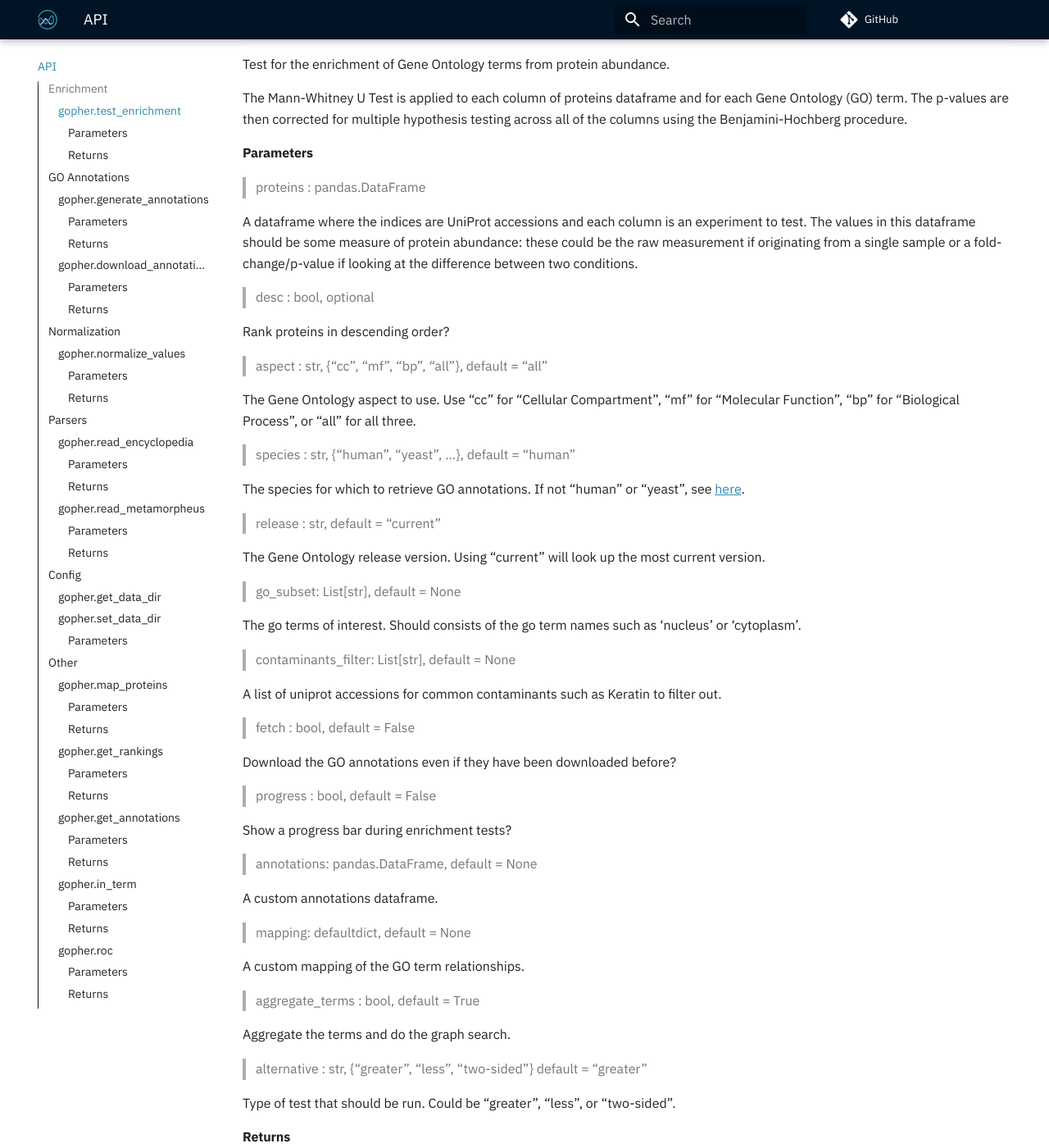
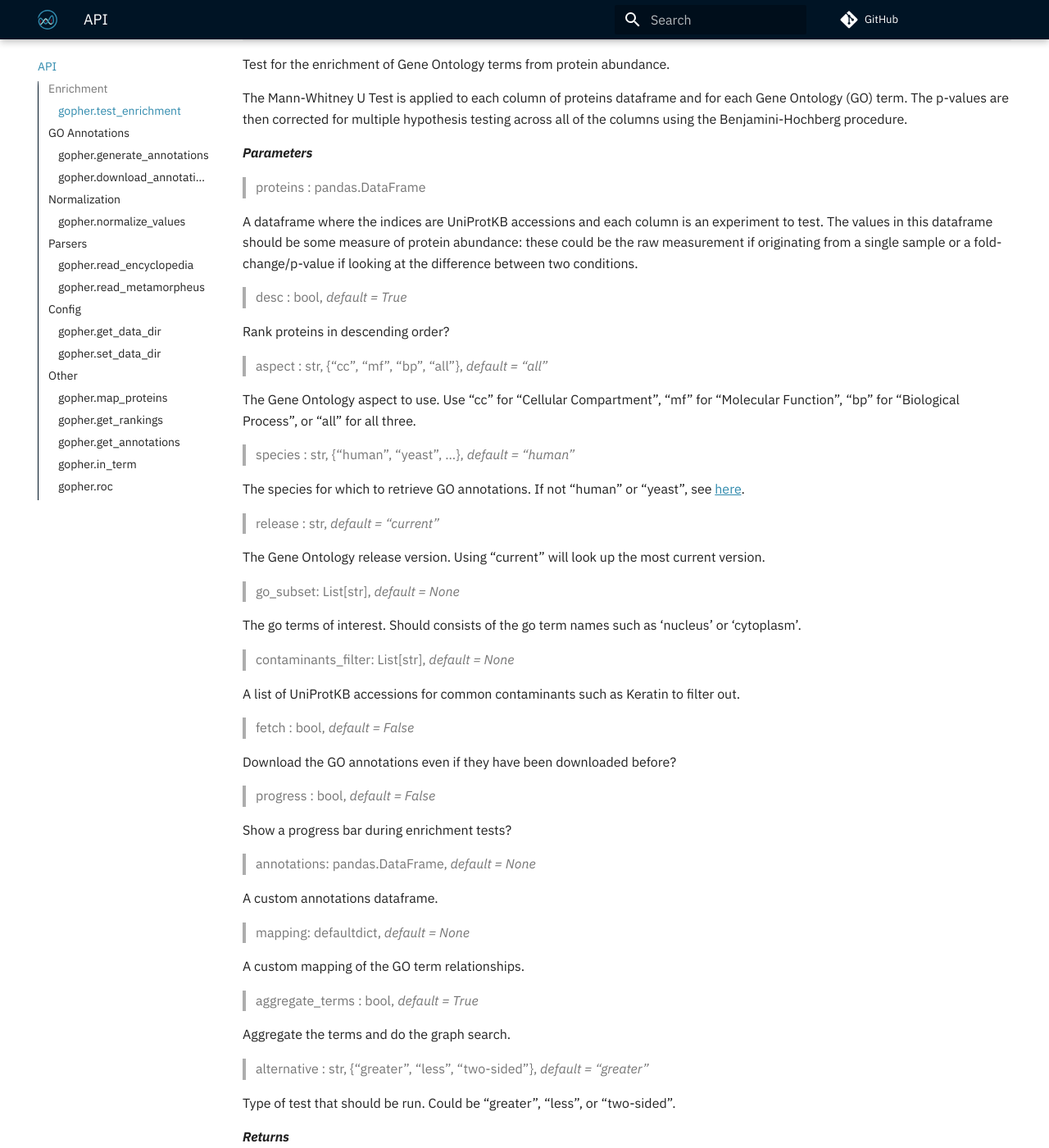
Before and after one commit to TalusBio/gopher, an MkDocs documentation site: the page built from docs/api.md, in a window 1280 px wide and 1400 px high, scrolled down 315 px. Shown: the whole window at 82% size. Built offline with MkDocs 1.6.1 and Material for MkDocs 9.7.7, drawn with Linux system fonts in a browser that asks for light colours; comment, search, counter and statistics services are not loaded; some of the changed text lies outside the part shown.

Commit message:
updated doc format

```diff
--- a/docs/api.md
+++ b/docs/api.md
@@ -2,7 +2,7 @@
 
 ## Enrichment
 
-### gopher.test_enrichment
+### ***gopher.test_enrichment***
     test_enrichment(proteins, desc, aspect, species, release, go_subset, contaminants_filter, fetch, progress, annotations, mapping, aggregate_terms, alternative)
 
 Test for the enrichment of Gene Ontology terms from protein abundance.
@@ -12,73 +12,73 @@ for each Gene Ontology (GO) term. The p-values are then corrected for
 multiple hypothesis testing across all of the columns using the
 Benjamini-Hochberg procedure.
 
-#### Parameters
+***Parameters***
 
 > proteins : pandas.DataFrame
 
-A dataframe where the indices are UniProt accessions and each column is
+A dataframe where the indices are UniProtKB accessions and each column is
 an experiment to test. The values in this dataframe should be some
 measure of protein abundance: these could be the raw measurement if
 originating from a single sample or a fold-change/p-value if looking at
 the difference between two conditions.
 
-> desc : bool, optional
+> desc : bool, *default = True*
 
 Rank proteins in descending order?
 
-> aspect : str, {"cc", "mf", "bp", "all"}, default = "all"
+> aspect : str, {"cc", "mf", "bp", "all"}, *default = "all"*
 
 The Gene Ontology aspect to use. Use "cc" for "Cellular Compartment",
 "mf" for "Molecular Function", "bp" for "Biological Process", or "all"
 for all three.
 
-> species : str, {"human", "yeast", ...}, default = "human"
+> species : str, {"human", "yeast", ...}, *default = "human"*
 
 The species for which to retrieve GO annotations. If not "human" or
 "yeast", see
 [here](http://current.geneontology.org/products/pages/downloads.html).
 
-> release : str, default = "current"
+> release : str, *default = "current"*
 
 The Gene Ontology release version. Using "current" will look up the
 most current version.
 
-> go_subset: List[str], default = None
+> go_subset: List[str], *default = None*
 
 The go terms of interest. Should consists of the go term names such
 as 'nucleus' or 'cytoplasm'.
 
-> contaminants_filter: List[str], default = None
+> contaminants_filter: List[str], *default = None*
 
-A list of uniprot accessions for common contaminants such as
+A list of UniProtKB accessions for common contaminants such as
 Keratin to filter out.
 
-> fetch : bool, default = False
+> fetch : bool, *default = False*
 
 Download the GO annotations even if they have been downloaded before?
 
-> progress : bool, default = False
+> progress : bool, *default = False*
 
 Show a progress bar during enrichment tests?
 
-> annotations: pandas.DataFrame, default = None
+> annotations: pandas.DataFrame, *default = None*
 
 A custom annotations dataframe.
 
-> mapping: defaultdict, default = None
+> mapping: defaultdict, *default = None*
 
 A custom mapping of the GO term relationships.
 
-> aggregate_terms : bool, default = True
+> aggregate_terms : bool, *default = True*
 
 Aggregate the terms and do the graph search.
 
-> alternative : str, {"greater", "less", "two-sided"} default = "greater"
+> alternative : str, {"greater", "less", "two-sided"}, *default = "greater"*
 
 Type of test that should be run.
 Could be "greater", "less", or "two-sided".
 
-#### Returns
+***Returns***
 > pandas.DataFrame
 
 The adjusted p-value for each tested GO term in each sample.
@@ -87,7 +87,7 @@ The adjusted p-value for each tested GO term in each sample.
 
 ## GO Annotations
 
-### gopher.generate_annotations
+### ***gopher.generate_annotations***
 
     generate_annotations(proteins, aspect, go_name, go_id)
 
@@ -95,10 +95,10 @@ Generate an annotation file for a list of proteins that are correlated to a sing
 
 The term can be in the GO database or a new term.
 
-#### Parameters
-> proteins : list
+***Parameters***
+> proteins : List[str]
 
-List of proteins that will be annotated to a term.
+List of proteins (UniProtKB accessions) that will be annotated to a term.
 
 >aspect: str
 
@@ -108,16 +108,16 @@ String specifying the aspect the term is in ("C", "F", "P").
 
 String of the GO name for the proteins
 
-> go_id : str, default = None
+> go_id : str, *default = None*
 
 String of the GO ID. If in the GO database, the go id and go name should match the database.
 
-#### Returns
+***Returns***
 > pandas.DataFrame
 
 An annotations dataframe with a single go term.
 
-### gopher.download_annotations
+### ***gopher.download_annotations***
 
     download_annotations(stem, release, fetch)
 
@@ -155,18 +155,18 @@ Normalize intensity values.
 Normalize using the proteomic ruler approach outlined by Wiśniewski et al.
 (doi: https://doi.org/10.1074/mcp.M113.037309)
 
-#### Parameters
+***Parameters***
 
 > proteins : pandas.DataFrame
 
-A dataframe where the indices are UniProt accessions and each column is
+A dataframe where the indices are UniProtKB accessions and each column is
 an experiment to test. The values in this dataframe raw protein abundance
 
-> fasta : Path
+> fasta : str or pathlib.Path
 
 Use the FASTA file to generate molecular weights for normalization
 
-#### Returns
+***Returns***
 
 > pandas.DataFrame
 
@@ -175,37 +175,37 @@ The normalized intensities for every protein in each sample.
 
 ## Parsers
 
-### gopher.read_encyclopedia
+### ***gopher.read_encyclopedia***
 
     read_encyclopedia(proteins_txt)
 
 Read results from EncyclopeDIA.
 
-#### Parameters
+***Parameters***
 
 > proteins_txt : str
 
 The EncyclopeDIA protein output.
 
-#### Returns
+***Returns***
 
 > pandas.DataFrame
 
 The EncyclopeDIA results in a format for gopher.
 
-### gopher.read_metamorpheus
+### ***gopher.read_metamorpheus***
 
     read_metamorpheus(proteins_txt)
 
 Read results from Metamorpheus.
 
-#### Parameters
+***Parameters***
 
 > proteins_txt : str
 
 The Metamorpheus protein output file.
 
-#### Returns
+***Returns***
 
 > pandas.DataFrame
 
@@ -214,74 +214,74 @@ The Metamorpheus results in a format for gopher.
 
 ## Config
 
-### gopher.get_data_dir
+### ***gopher.get_data_dir***
 
     get_data_dir()
 
 Retrieve the current data directory for ppx
 
-### gopher.set_data_dir
+### ***gopher.set_data_dir***
 
     set_data_dir(path):
 
 Set the ppx data directory.
 
-#### Parameters
+***Parameters***
 
-> path : str or pathlib.Path object, default = None
+> path : str or pathlib.Path object, *default = None*
 
 The path for ppx to use as its data directory.
 
 
 ## Other
 
-### gopher.map_proteins
+### ***gopher.map_proteins***
 
     map_proteins(protein_list, aspect, species, release, fetch)
 
 Map the proteins to the GO terms
 
-#### Parameters
+***Parameters***
 
-> protein_list : list
+> protein_list : List[str]
 
-A list of UniProt accessions.
+A list of UniProtKB accessions.
 
-> aspect : str, {"cc", "mf", "bp", "all"}, default = "all"
+> aspect : str, {"cc", "mf", "bp", "all"}, *default = "all"*
 
 The Gene Ontology aspect to use. Use "cc" for "Cellular Compartment",
 "mf" for "Molecular Function", "bp" for "Biological Process", or "all"
 for all three.
 
-> species : str, {"human", "yeast", ...}, default = "human".
+> species : str, {"human", "yeast", ...}, *default = "human"*
 
 The species for which to retrieve GO annotations. If not "human" or
 "yeast", see
 [here](http://current.geneontology.org/products/pages/downloads.html).
 
-> release : str, default = "current"
+> release : str, *default = "current"*
 
 The Gene Ontology release version. Using "current" will look up the
 most current version.
 
-> fetch : bool, default = False
+> fetch : bool, *default = False*
 
 Download the GO annotations even if they have been downloaded before?
 
-#### Returns
+***Returns***
 
 > pandas.DataFrame
 
 Dataframe with protein accessions and GO terms
 
 
-### gopher.get_rankings
+### ***gopher.get_rankings***
 
     get_rankings(proteins, go_term, aspect, species, release, fetch)
 
 Rank the proteins and show whether proteins are in a specified term
 
-#### Parameters
+***Parameters***
 
 > proteins : pd.DataFrame
 
@@ -291,41 +291,41 @@ Dataframe of protein quant data
 
 String of specified GO term name
 
-> aspect : str, {"cc", "mf", "bp", "all"}, default = "all"
+> aspect : str, {"cc", "mf", "bp", "all"}, *default = "all"*
 
 The Gene Ontology aspect to use. Use "cc" for "Cellular Compartment",
 "mf" for "Molecular Function", "bp" for "Biological Process", or "all"
 for all three.
 
-> species : str, {"human", "yeast", ...}, default = "human"
+> species : str, {"human", "yeast", ...}, *default = "human"*
 
 The species for which to retrieve GO annotations. If not "human" or
 "yeast", see
 [here](http://current.geneontology.org/products/pages/downloads.html).
 
-> release : str, default = "current"
+> release : str, *default = "current"*
 
 The Gene Ontology release version. Using "current" will look up the
 most current version.
 
-> fetch : bool, default = False
+> fetch : bool, *default = False*
 
 Download the GO annotations even if they have been downloaded before?
 
-#### Returns
+***Returns***
 
 > pandas.DataFrame
 
 Dataframe with protein rankings and whether or not the protein is in the specified term
 
 
-### gopher.get_annotations
+### ***gopher.get_annotations***
 
     get_annotations(proteins, go_term, aspect, species, release, fetch, go_subset)
 
 Gets the annotations for proteins in a dataset
 
-#### Parameters
+***Parameters***
 
 > proteins : pd.DataFrame
 
@@ -335,46 +335,46 @@ Dataframe of protein quant data
 
 String of specified GO term name
 
-> aspect : str, {"cc", "mf", "bp", "all"}, default = "all"
+> aspect : str, {"cc", "mf", "bp", "all"}, *default = "all"*
 
 The Gene Ontology aspect to use. Use "cc" for "Cellular Compartment",
 "mf" for "Molecular Function", "bp" for "Biological Process", or "all"
 for all three.
 
-> species : str, {"human", "yeast", ...}, default = "human"
+> species : str, {"human", "yeast", ...}, *default = "human"*
 
 The species for which to retrieve GO annotations. If not "human" or
 "yeast", see
 [here](http://current.geneontology.org/products/pages/downloads.html).
 
-> release : str, default = "current"
+> release : str, *default = "current"*
 
 The Gene Ontology release version. Using "current" will look up the
 most current version.
 
-> fetch : bool, default = False
+> fetch : bool, *default = False*
 
 Download the GO annotations even if they have been downloaded before?
 
-> go_subset: List[str], default = None
+> go_subset: List[str], *default = None*
 
 The go terms of interest. Should consists of the go term names such
 as 'nucleus' or 'cytoplasm'.
 
-#### Returns
+***Returns***
 
 > pandas.DataFrame
 
 Dataframe with protein annotations
 
 
-### gopher.in_term
+### ***gopher.in_term***
 
     in_term(proteins, go_term, annot)
 
 See if proteins are associated with a specific term
 
-#### Parameters
+***Parameters***
 
 > proteins : pd.DataFrame
 
@@ -388,20 +388,20 @@ String of specified GO term name
 
 Annotation file for the dataset
 
-#### Returns
+***Returns***
 
 > pandas.DataFrame
 
 Dataframe with protein quant and if protein is in the given term
 
 
-### gopher.roc
+### ***gopher.roc***
 
     roc(proteins, go_term, aspect, species, release, fetch)
 
 Plot the ROC curve for a go term in each sample
 
-#### Parameters
+***Parameters***
 
 > proteins : pd.DataFrame
 
@@ -410,29 +410,29 @@ Dataframe of proteins and quantifications
 > go_term : str
 
 String of specified GO term name
-> aspect : str, {"cc", "mf", "bp", "all"}, default = "all"
+> aspect : str, {"cc", "mf", "bp", "all"}, *default = "all"*
 
 The Gene Ontology aspect to use. Use "cc" for "Cellular Compartment",
 "mf" for "Molecular Function", "bp" for "Biological Process", or "all"
 for all three.
 
-> species : str, {"human", "yeast", ...}, default = "human"
+> species : str, {"human", "yeast", ...}, *default = "human"*
 
 The species for which to retrieve GO annotations. If not "human" or
 "yeast", see
 [here](http://current.geneontology.org/products/pages/downloads.html).
 
-> release : str, default = "current"
+> release : str, *default = "current"*
 
 The Gene Ontology release version. Using "current" will look up the
 most current version.
 
-> fetch : bool, default = False
+> fetch : bool, *default = False*
 
 Download the GO annotations even if they have been downloaded before?
 
-#### Returns
+***Returns***
 
-> plot
+> matplotlib.pyplot
 
 Plot of ROC curve for a GO term
```
Also changed, not shown: other parts of docs/api.md (+6 -6 lines).
